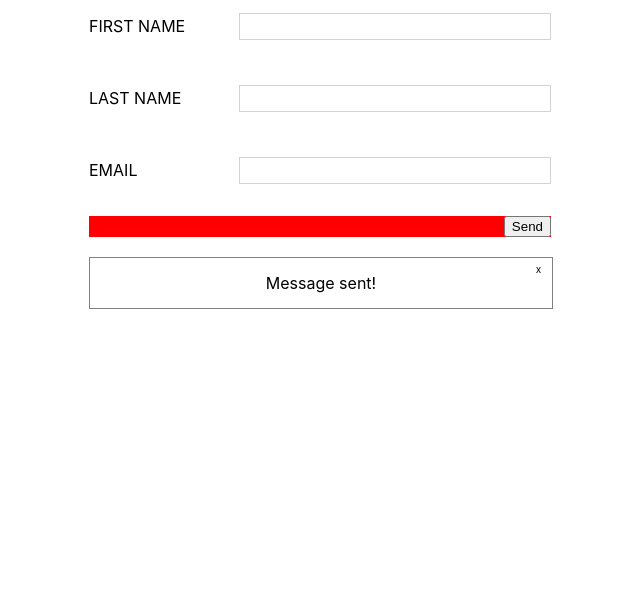
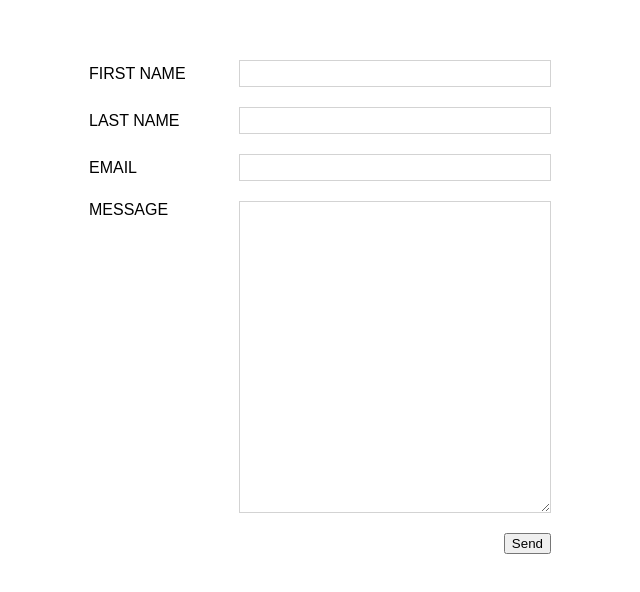
Before and after one commit to isti96/national6-daroczi, a React (Create React App) app: page / in a window 1280 px wide. Shown: the top 592 px of the page, without its empty margins (320-960 px from the left). Built offline with nearby package versions, Linux system fonts and the light colour scheme.

Commit message:
feligmeddig

```diff
--- a/src/App.css
+++ b/src/App.css
@@ -6,3 +6,10 @@
   width: 100%;
   height: 100%;
 }
+
+p,
+input,
+textarea {
+  margin: 0;
+  font-family: Arial, Helvetica, sans-serif;
+}
--- a/src/components/Form.css
+++ b/src/components/Form.css
@@ -2,4 +2,5 @@
   display: flex;
   flex-direction: column;
   position: relative;
+  margin-top: 60px;
 }
--- a/src/components/Form.jsx
+++ b/src/components/Form.jsx
@@ -4,43 +4,149 @@ import { SendButton } from "./SendButton";
 import { FormMessage } from "./FormMessage";
 
 import "./Form.css";
+import { FormFieldTextArea } from "./FormFieldTextArea";
+
+
 
 export class Form extends Component {
   state = {
+
     firstName: "",
-    hasFirstNameError: true,
+    lastName: "",
+    email: "",
+    message: "",
+    isInvalidFN: false,
+    isInvalidLN: false,
+    isInvalidEmail: false,
+    isInvalidMessage: false,
+    isValid: false,
+
   };
 
-  checkHasError = () => {
-    const hasFirstNameError = this.state;
-    console.log(hasFirstNameError);
-    if (hasFirstNameError) {
-      return true;
+  handleFirstNameChange = (event) => {
+    this.setState({ firstName: event.target.value, isInvalidFN: false });
+  };
+
+  handleLastNameChange = (event) => {
+    this.setState({ lastName: event.target.value, isInvalidLN: false });
+  };
+
+  handleEmailChange = (event) => {
+    this.setState({ email: event.target.value, isInvalidEmail: false });
+  };
+
+  handleMessageChange = (event) => {
+    this.setState({ message: event.target.value, isInvalidMessage: false });
+  };
+
+  // handleThisFN = () => {
+  //   if (this.state.firstName === "") {
+  //     this.setState({ isInvalidFN: true,
+  //     isValid: false, });
+  //   }
+  //    else {
+  //      this.setState({ isInvalidFN: false,
+  //     firstName: this.state.firstName })
+  //    }
+  // };
+
+  // handleThisLN = () => {
+  //   if (this.state.lastName === "") {
+  //     this.setState({ isInvalidLN: true,
+  //     isValid: false  });
+  //   }
+  //    else {
+  //      this.setState({ isInvalidLN: false,
+  //     lastName: this.state.lastName })
+  //    }
+  // };
+
+  // handleThisEmail = () => {
+  //   if (this.state.email === "") {
+  //     this.setState({ isInvalidEmail: true,
+  //     isValid: false  });
+  //   }
+  //    else {
+  //      this.setState({ isInvalidEmail: false,
+  //     email: this.state.email })
+  //    }
+  // };
+
+  handleAll = () => {
+    if (this.state.firstName === "") {
+      this.setState({ isInvalidFN: true });
     } else {
-      return false;
+      this.setState({ isInvalidFN: false });
     }
 
+    if (this.state.lastName === "") {
+      this.setState({ isInvalidLN: true });
+    } else {
+      this.setState({ isInvalidLN: false });
+    }
+
+    if (this.state.email === "") {
+      this.setState({ isInvalidEmail: true });
+    } else {
+      this.setState({ isInvalidEmail: false });
+    }
+
+    if (this.state.message === "") {
+      this.setState({ isInvalidMessage: true });
+    } else {
+      this.setState({ isInvalidMessage: false });
+    }
+    if (this.state.firstName && this.state.lastName && this.state.email && this.state.message) {
+      this.setState({ isValid: true });
+    } else {
+      this.setState({ isValid: false });
+    }
+  };
+
+  onClick = () => {
+        this.setState({ isValid: false })
   }
 
-  handleFirstNameChange(firstName) {
-    let hasFirstNameError = true;
-    if (firstName.replace(/\s/g, "") !== "") {
-         hasFirstNameError = false;
-    }
-    this.setState({ firstName, hasFirstNameError });
-  }
-
-
   render() {
-
     return (
       <div id="contact-form">
-        <FormField label="FIRST NAME" onChange={this.handleFirstNameChange}
+        <FormField
+          label="FIRST NAME"
+          style={{
+            border: this.state.isInvalidFN ? "1px solid red" : undefined,
+          }}
+          onChange={this.handleFirstNameChange}
         />
-        <FormField label="LAST NAME" />
-        <FormField label="EMAIL" />
-        <SendButton  className={ this.checkHasError() ? "send-container" : "send-container--valid"}/>
-        <FormMessage />
+        <FormField
+          label="LAST NAME"
+          style={{
+            border: this.state.isInvalidLN ? "1px solid red" : undefined,
+          }}
+          onChange={this.handleLastNameChange}
+        />
+        <FormField
+          label="EMAIL"
+
+          style={{
+            border: this.state.isInvalidEmail ? "1px solid red" : undefined,
+          }}
+          onChange={this.handleEmailChange}
+        />
+        <FormFieldTextArea
+          label="MESSAGE"
+
+          style={{
+            border: this.state.isInvalidMessage ? "1px solid red" : undefined,
+          }}
+          onChange={this.handleMessageChange}
+        />
+        <SendButton onClick={this.handleAll} />
+        <FormMessage
+          style={{
+            display: this.state.isValid ? "flex" : "none",
+          }}
+          onClick={this.onClick}
+        />
       </div>
     );
   }
--- a/src/components/FormField.css
+++ b/src/components/FormField.css
@@ -12,8 +12,9 @@
   width: 300px;
   padding: 5px;
   border: 1px solid lightgray;
+
 }
 
-.contact-form-field--invalid {
-  border: 1px solid red;
+.contact-form-field:nth-child(4) {
+  align-items: flex-start;
 }
--- a/src/components/FormField.jsx
+++ b/src/components/FormField.jsx
@@ -4,7 +4,7 @@ export function FormField(props) {
   return (
     <div className="contact-form-field">
       <p>{props.label}</p>
-      <input type="text"  onChange={ props.checkHasError} />
+      <input type="text" style={props.style} onChange={props.onChange} />
     </div>
   );
 }
--- /dev/null
+++ b/src/components/FormFieldTextArea.css
@@ -0,0 +1,7 @@
+.contact-form-field textarea {
+    width: 300px;
+    height: 300px;
+    padding: 5px;
+    border: 1px solid lightgray;
+    margin: 0;
+  }
--- /dev/null
+++ b/src/components/FormFieldTextArea.jsx
@@ -0,0 +1,10 @@
+import "./FormFieldTextArea.css";
+
+export function FormFieldTextArea(props) {
+  return (
+    <div className="contact-form-field">
+      <p>{props.label}</p>
+      <textarea type="text" style={props.style} onChange={props.onChange} />
+    </div>
+  );
+}
--- a/src/components/FormMessage.css
+++ b/src/components/FormMessage.css
@@ -5,7 +5,7 @@
   width: 100%;
   border: 1px solid grey;
   height: 50px;
-  display: flex;
+  display: none;
   align-items: center;
   justify-content: center;
 }
--- a/src/components/FormMessage.jsx
+++ b/src/components/FormMessage.jsx
@@ -1,9 +1,11 @@
 import "./FormMessage.css";
 
-export function FormMessage() {
+export function FormMessage(props) {
   return (
-    <div className="message">
-      <button id="message-button">x</button>
+    <div className="message" style={props.style}>
+      <button id="message-button" onClick={props.onClick}>
+        x
+      </button>
       <p>Message sent!</p>
     </div>
   );
--- a/src/components/SendButton.css
+++ b/src/components/SendButton.css
@@ -1,11 +1,5 @@
 .send-container {
   display: flex;
   justify-content: flex-end;
-  background-color: red;
+
 }
-
-.send-container--valid {
-  display: flex;
-  justify-content: flex-end;
-  background-color: green;
-}
--- a/src/components/SendButton.jsx
+++ b/src/components/SendButton.jsx
@@ -1,9 +1,9 @@
 import "./SendButton.css";
 
-export function SendButton() {
+export function SendButton(props) {
   return (
     <div className="send-container">
-      <button
+      <button onClick={props.onClick}
      > Send </button>
     </div>
   );
```
